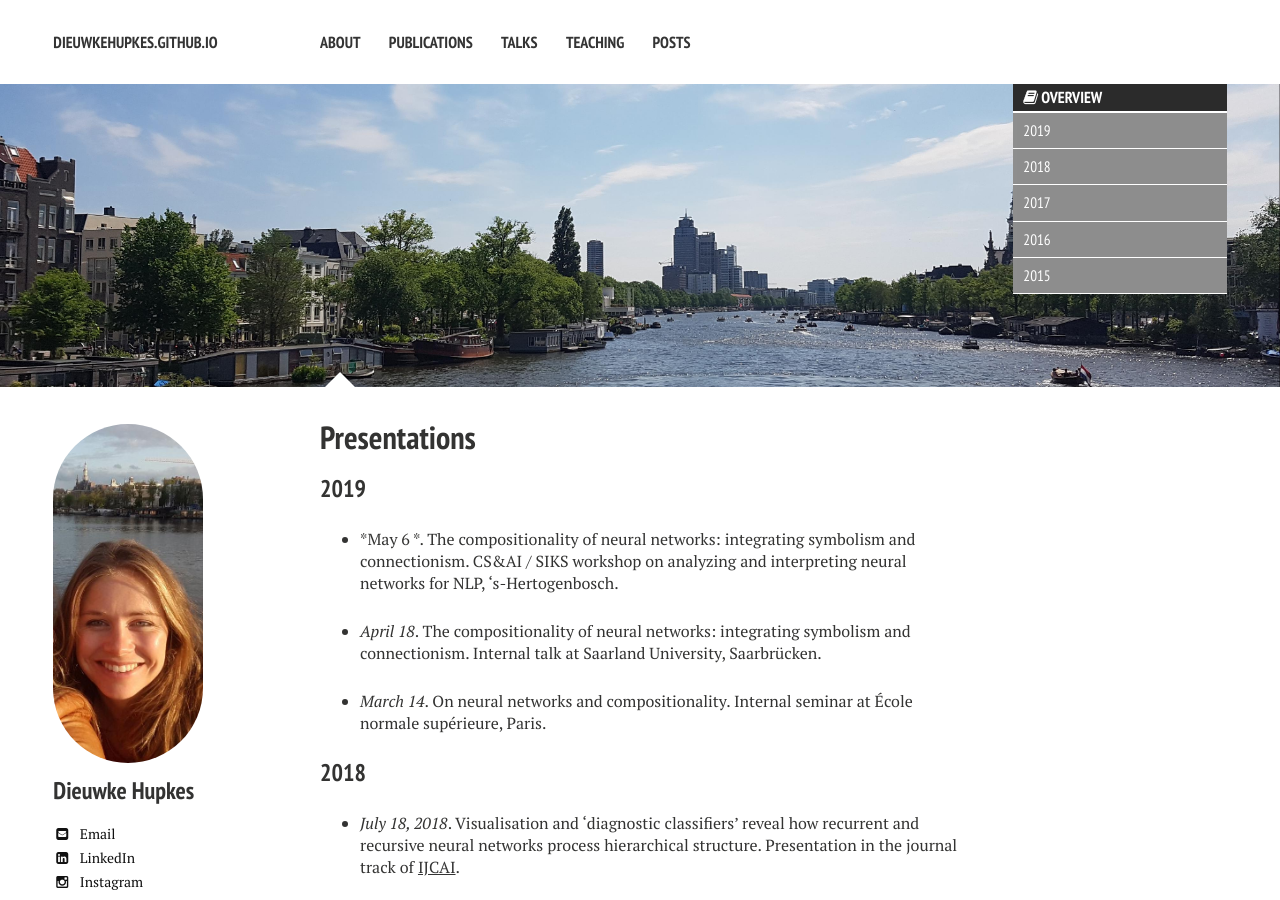
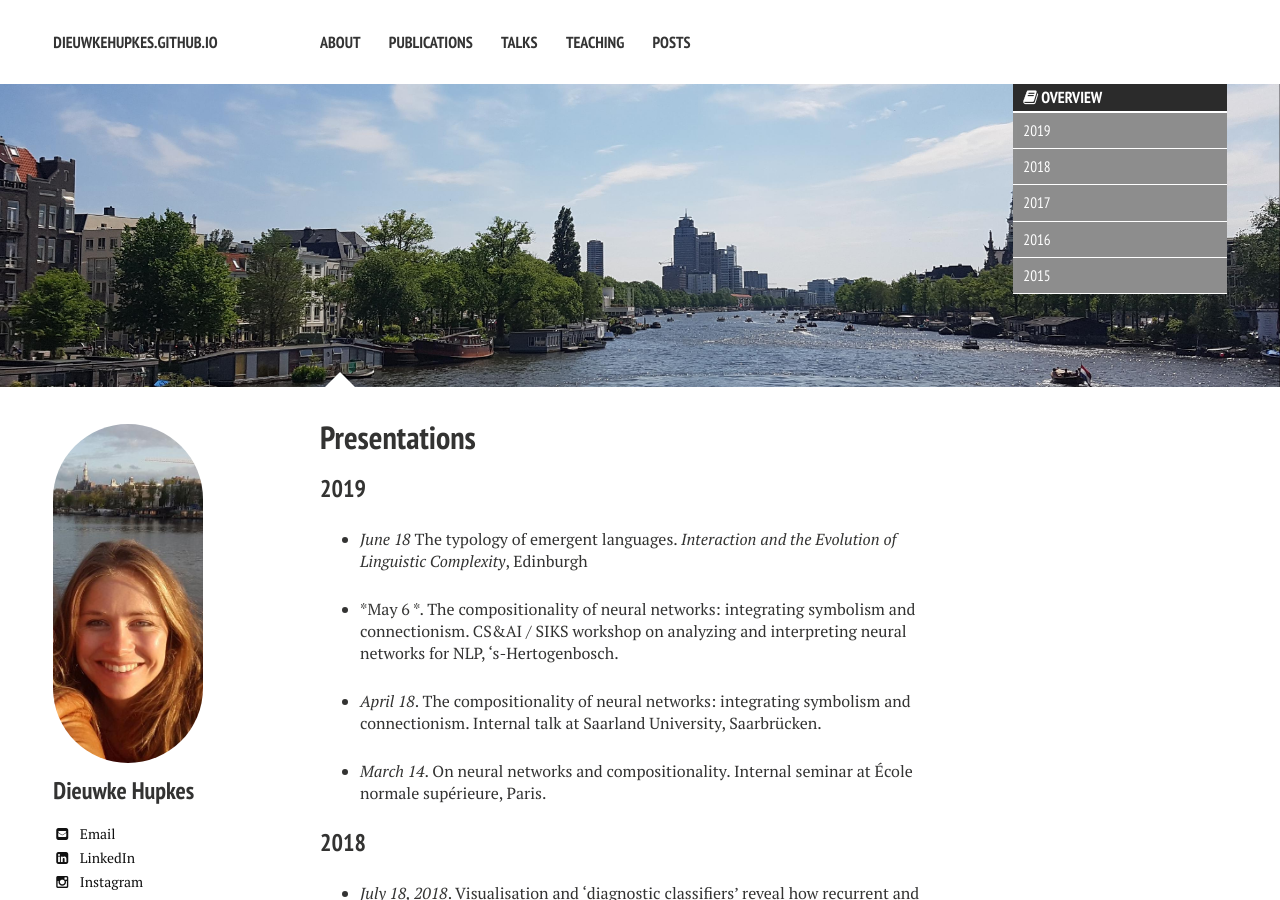
Before and after one commit to dieuwkehupkes/dieuwkehupkes.github.io, a Jekyll site: the page built from talks.md, in a window 1280 px wide and 900 px high. Built offline with Jekyll 4.4.1, drawn with Linux system fonts in a browser that asks for light colours; nearby versions of some CDN libraries.

Commit message:
Add Edinburgh talk

```diff
--- a/talks.md
+++ b/talks.md
@@ -11,6 +11,8 @@ image:
 {% include _toc.html %}
 
 ### 2019
+
+* *June 18* The typology of emergent languages.  *Interaction and the Evolution of Linguistic Complexity*, Edinburgh
 
 * *May 6 *. The compositionality of neural networks: integrating symbolism and connectionism. CS&AI / SIKS workshop on analyzing and interpreting neural networks for NLP, 's-Hertogenbosch.
 
```
